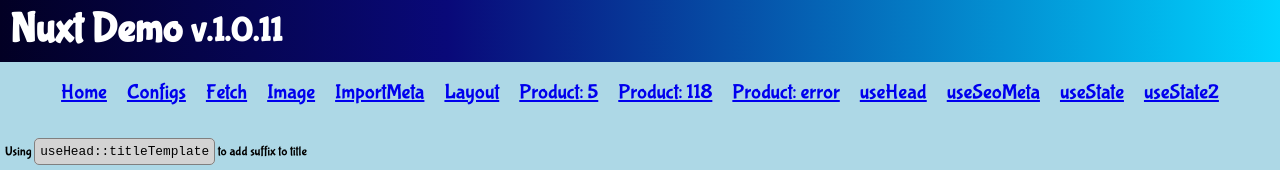
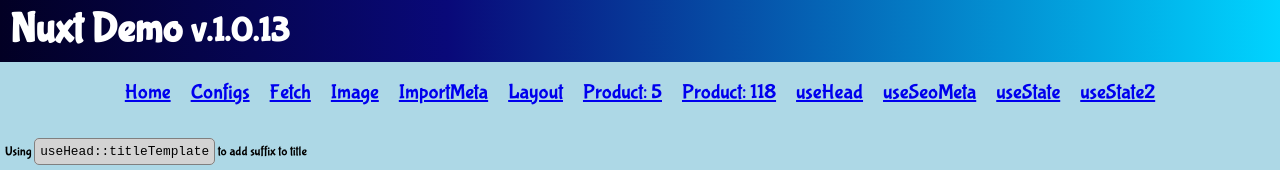
Before and after one commit to ijklim/nuxt3-demo, a Nuxt app: page /fetch in a window 1280 px wide. Shown: the top 170 px of the page. Built offline with nearby package versions, Linux system fonts and the light colour scheme; no server answers.

Commit message:
Configure files to be compatible with yarn generate

```diff
--- a/app.config.ts
+++ b/app.config.ts
@@ -1,5 +1,5 @@
 // https://nuxt.com/docs/getting-started/configuration
 export default defineAppConfig({
   appName: 'Nuxt Demo',
-  appVersion: '1.0.11',
+  appVersion: '1.0.13',
 });
--- a/components/RouterLinks.vue
+++ b/components/RouterLinks.vue
@@ -8,7 +8,8 @@
     { url: '/layout', name: 'Layout' },
     { url: '/products/5', name: 'Product: 5' },
     { url: '/products/118', name: 'Product: 118' },
-    { url: '/products/error', name: 'Product: error' },
+    // Note: Need to disable the error page as it will prevent generation of SSR pages
+    // { url: '/products/error', name: 'Product: error' },
     { url: '/useHead', name: 'useHead' },
     { url: '/useSeoMeta', name: 'useSeoMeta' },
     { url: '/useState', name: 'useState' },
```
Also changed, not shown: 1 other file (tests, documents, lock files or other folders).
